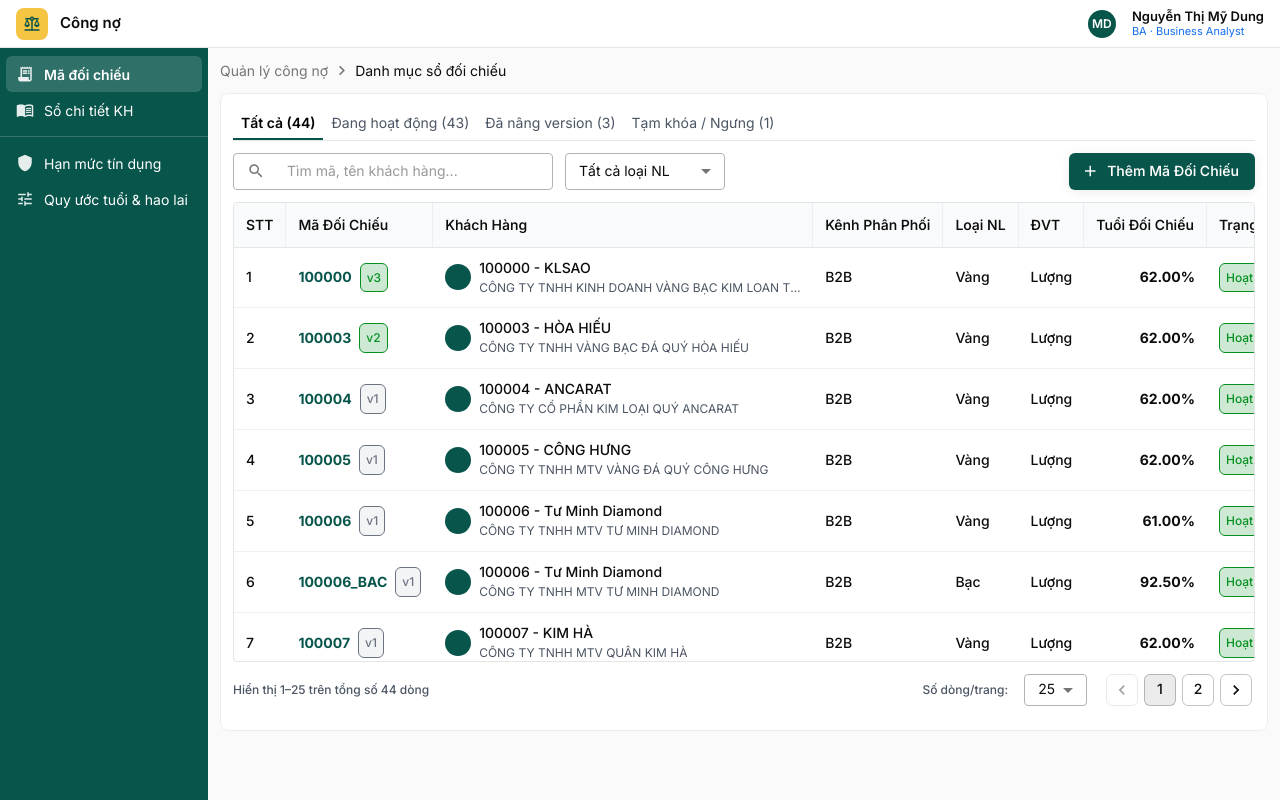
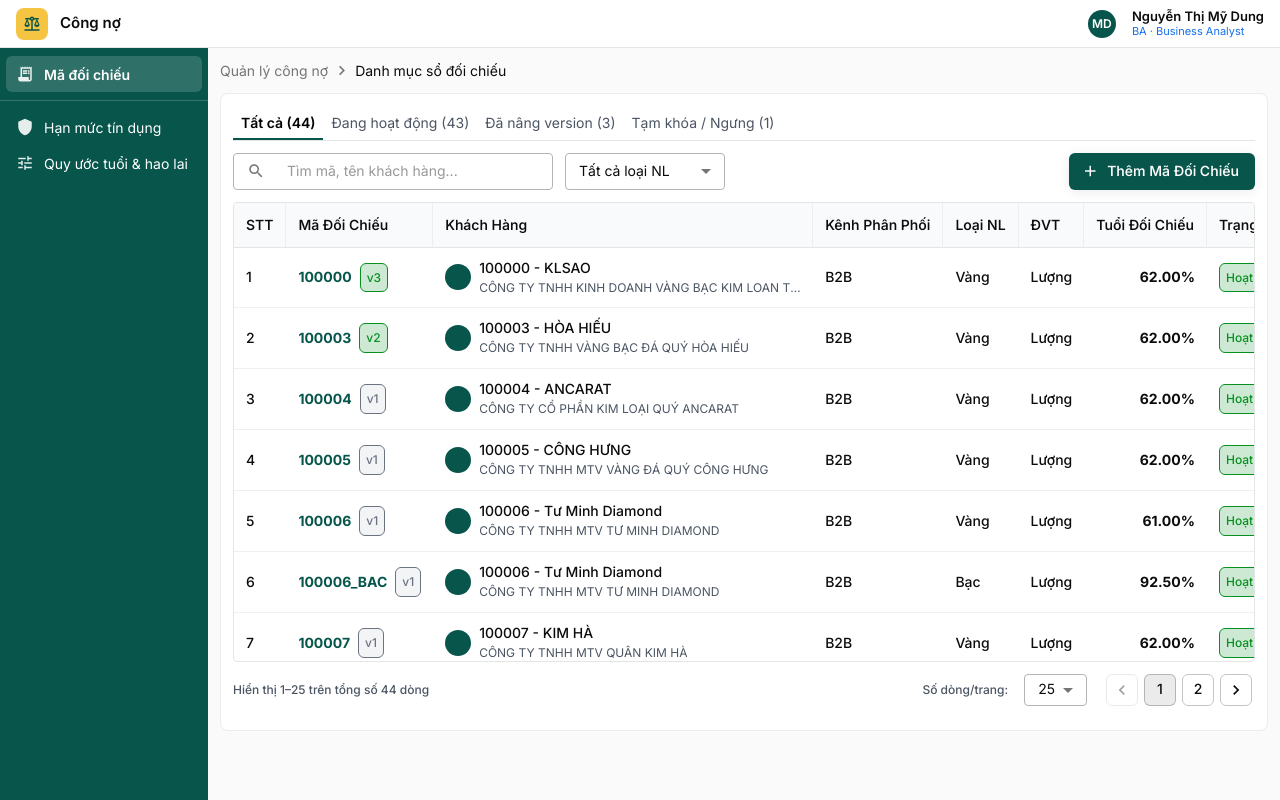
Before and after one commit to bunboz/congno, a React (Vite) app: page /#/debt-accounts in a window 1280 px wide. Built offline with nearby package versions, Linux system fonts and the light colour scheme.

Commit message:
sidebar: remove Sổ chi tiết KH (not in BA; route stays as placeholder for AC-04 link)
Co-Authored-By: Claude Sonnet 5.5 <noreply@anthropic.com>

```diff
--- a/src/Shell.tsx
+++ b/src/Shell.tsx
@@ -5,7 +5,6 @@ import { colors } from './tokens';
 const groups = [
   [
     { label: 'Mã đối chiếu', to: '/debt-accounts', icon: 'receipt_long' },
-    { label: 'Sổ chi tiết KH', to: '/customer-ledger/100003', icon: 'menu_book' },
   ],
   [
     { label: 'Hạn mức tín dụng', to: '/credit-limits', icon: 'shield' },
```
Also changed, not shown: cong-no.html (+1 -1 lines).
